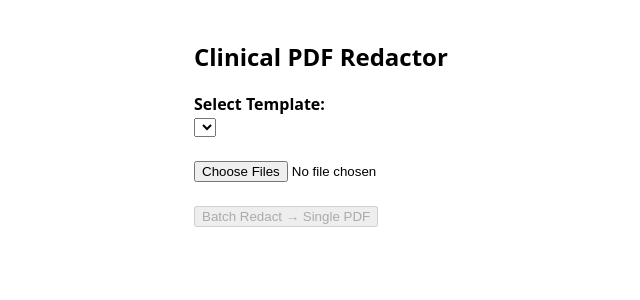
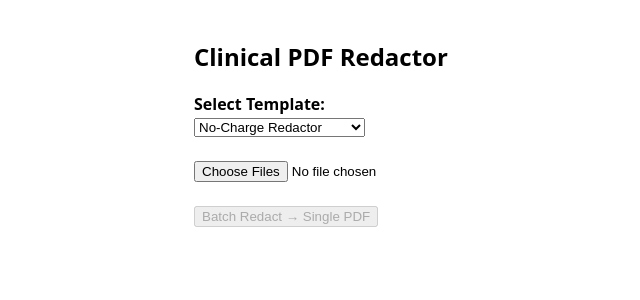
Before and after one commit to Evolve1-creator/PDF-Redactor, a React (Vite) app: page / in a window 1280 px wide. Shown: the top 300 px of the page, without its empty margins (96-736 px from the left). Built offline with nearby package versions, Linux system fonts and the light colour scheme.

Commit message:
V2 - ASC extractor

```diff
--- a/src/App.jsx
+++ b/src/App.jsx
@@ -1,7 +1,7 @@
 
 import React, { useState } from 'react'
 import { PDFDocument } from 'pdf-lib'
-import { redactors } from './redactors'
+import { redactors } from './redactors/index.js'
 
 function download(blob, name) {
   const url = URL.createObjectURL(blob)
@@ -24,7 +24,6 @@ export default function App() {
     setBusy(true)
     try {
 
-      // SINGLE FILE
       if (files.length === 1) {
         const f = files[0]
         const out = await redactors[selectedRedactor].handler(
@@ -38,7 +37,6 @@ export default function App() {
 
       } else {
 
-        // 🔥 BATCH MODE → MERGED PDF
         const mergedPdf = await PDFDocument.create()
 
         for (const f of files) {
--- /dev/null
+++ b/src/redactors/index.js
@@ -0,0 +1,14 @@
+
+import { noChargeRedactor } from './noChargeRedactor.js'
+import { surgeryCenterRedactor } from './surgeryCenterRedactor.js'
+
+export const redactors = {
+  nocharge: {
+    label: "No-Charge Redactor",
+    handler: noChargeRedactor
+  },
+  surgery: {
+    label: "Surgery Center Redactor",
+    handler: surgeryCenterRedactor
+  }
+}
--- /dev/null
+++ b/src/redactors/noChargeRedactor.js
@@ -0,0 +1,62 @@
+
+import { PDFDocument, rgb } from 'pdf-lib'
+
+const CM_TO_POINTS = 28.35
+
+export const TEMPLATE = {
+  page1: {
+    redactions: [
+      {
+        x: 0,
+        y: 0,
+        width: 612,
+        height: 300
+      }
+    ]
+  },
+  repeatFromPage: 1, // <-- apply bands starting on page 1
+  repeatRedactions: [
+    { position: 'top', heightCm: 1 },
+    { position: 'bottom', heightCm: 1 }
+  ]
+}
+
+export async function noChargeRedactor(bytes) {
+  const pdf = await PDFDocument.load(bytes)
+  const pages = pdf.getPages()
+
+  pages.forEach((page, idx) => {
+    const h = page.getHeight()
+    const w = page.getWidth()
+
+    // Page 1 large block
+    if (idx === 0) {
+      TEMPLATE.page1.redactions.forEach(r => {
+        page.drawRectangle({
+          x: r.x,
+          y: h - r.y - r.height,
+          width: r.width,
+          height: r.height,
+          color: rgb(0, 0, 0)
+        })
+      })
+    }
+
+    // Header/footer bands (now includes page 1)
+    if (idx + 1 >= TEMPLATE.repeatFromPage) {
+      TEMPLATE.repeatRedactions.forEach(r => {
+        const hp = r.heightCm * CM_TO_POINTS
+        const y = r.position === 'top' ? h - hp : 0
+        page.drawRectangle({
+          x: 0,
+          y,
+          width: w,
+          height: hp,
+          color: rgb(0, 0, 0)
+        })
+      })
+    }
+  })
+
+  return await pdf.save()
+}
--- /dev/null
+++ b/src/redactors/surgeryCenterRedactor.js
@@ -0,0 +1,26 @@
+
+import { PDFDocument, rgb } from 'pdf-lib'
+
+const CM_TO_POINTS = 28.35
+
+export async function surgeryCenterRedactor(bytes) {
+  const pdf = await PDFDocument.load(bytes)
+  const pages = pdf.getPages()
+
+  const heightPoints = 4 * CM_TO_POINTS
+
+  pages.forEach(page => {
+    const h = page.getHeight()
+    const w = page.getWidth()
+
+    page.drawRectangle({
+      x: 0,
+      y: h - heightPoints,
+      width: w,
+      height: heightPoints,
+      color: rgb(0,0,0)
+    })
+  })
+
+  return await pdf.save()
+}
```
